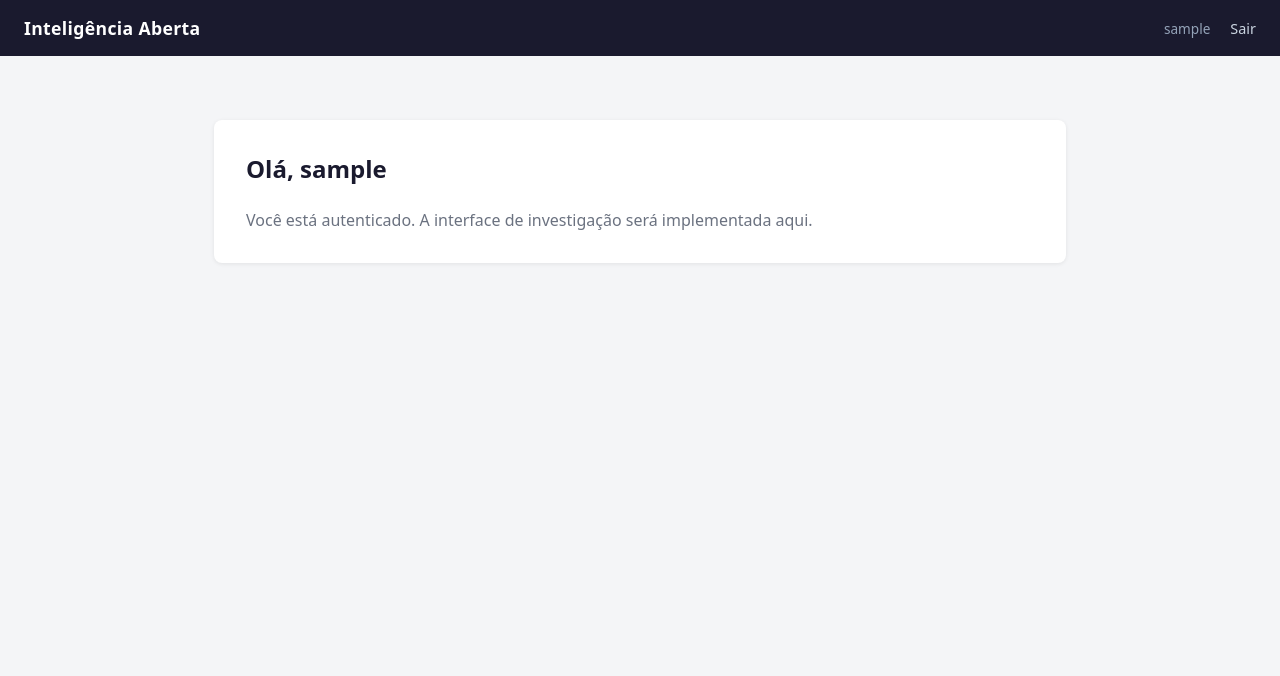
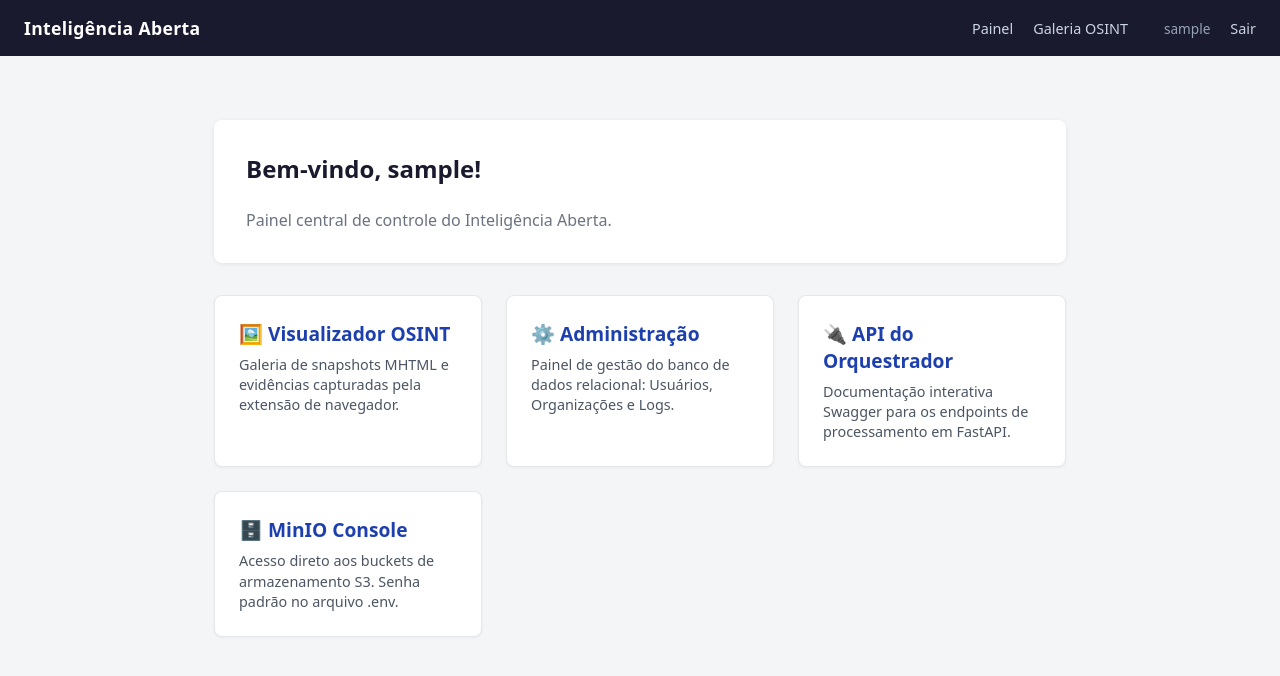
Before and after one commit to bonafe/inteligencia-aberta, a Django app: page / in a window 1280 px wide. Shown: the top 676 px of the page. Run offline with Django 5.2, Linux system fonts and the light colour scheme; the visitor is signed in with stand-in values (Sample User, id 1).

Commit message:
adiciona atalhos visuais na página principal para facilitar acesso às ferramentas

```diff
--- a/services/portal/templates/accounts/dashboard.html
+++ b/services/portal/templates/accounts/dashboard.html
@@ -2,10 +2,73 @@
 {% block title %}Início — Inteligência Aberta{% endblock %}
 
 {% block content %}
+<style>
+  .dashboard-grid {
+    display: grid;
+    grid-template-columns: repeat(auto-fit, minmax(250px, 1fr));
+    gap: 1.5rem;
+    margin-top: 2rem;
+  }
+  .tool-card {
+    background: #fff;
+    border: 1px solid #e5e7eb;
+    border-radius: 8px;
+    padding: 1.5rem;
+    box-shadow: 0 1px 3px rgba(0,0,0,0.05);
+    transition: transform 0.2s, box-shadow 0.2s;
+    text-decoration: none;
+    color: inherit;
+    display: flex;
+    flex-direction: column;
+  }
+  .tool-card:hover {
+    transform: translateY(-2px);
+    box-shadow: 0 4px 6px rgba(0,0,0,0.1);
+    text-decoration: none;
+    border-color: #2563eb;
+  }
+  .tool-card h3 {
+    margin-bottom: 0.5rem;
+    color: #1e40af;
+    font-size: 1.2rem;
+  }
+  .tool-card p {
+    color: #4b5563;
+    font-size: 0.9rem;
+    line-height: 1.4;
+  }
+</style>
+
 <div class="card" style="margin-top:2rem;">
-  <h1>Olá, {{ user.username }}</h1>
+  <h1>Bem-vindo, {{ user.username }}!</h1>
   <p style="color:#6b7280;margin-top:.5rem;">
-    Você está autenticado. A interface de investigação será implementada aqui.
+    Painel central de controle do Inteligência Aberta.
   </p>
 </div>
+
+<div class="dashboard-grid">
+  <!-- Galeria de Artefatos -->
+  <a href="{% url 'artifacts:gallery' %}" class="tool-card">
+    <h3>🖼️ Visualizador OSINT</h3>
+    <p>Galeria de snapshots MHTML e evidências capturadas pela extensão de navegador.</p>
+  </a>
+
+  <!-- Django Admin -->
+  <a href="/admin" class="tool-card">
+    <h3>⚙️ Administração</h3>
+    <p>Painel de gestão do banco de dados relacional: Usuários, Organizações e Logs.</p>
+  </a>
+
+  <!-- Swagger da API do Orquestrador -->
+  <a href="http://localhost:8001/docs" target="_blank" class="tool-card">
+    <h3>🔌 API do Orquestrador</h3>
+    <p>Documentação interativa Swagger para os endpoints de processamento em FastAPI.</p>
+  </a>
+
+  <!-- MinIO Storage -->
+  <a href="http://localhost:9001" target="_blank" class="tool-card">
+    <h3>🗄️ MinIO Console</h3>
+    <p>Acesso direto aos buckets de armazenamento S3. Senha padrão no arquivo .env.</p>
+  </a>
+</div>
 {% endblock %}
--- a/services/portal/templates/base.html
+++ b/services/portal/templates/base.html
@@ -66,7 +66,9 @@
     <span class="brand">Inteligência Aberta</span>
     <div class="nav-links">
       {% if user.is_authenticated %}
-        <span style="color:#94a3b8;font-size:.85rem;">{{ user.username }}</span>
+        <a href="{% url 'dashboard' %}">Painel</a>
+        <a href="{% url 'artifacts:gallery' %}">Galeria OSINT</a>
+        <span style="color:#94a3b8;font-size:.85rem;margin-left:1rem;">{{ user.username }}</span>
         <a href="{% url 'logout' %}">Sair</a>
       {% else %}
         <a href="{% url 'login' %}">Entrar</a>
```
